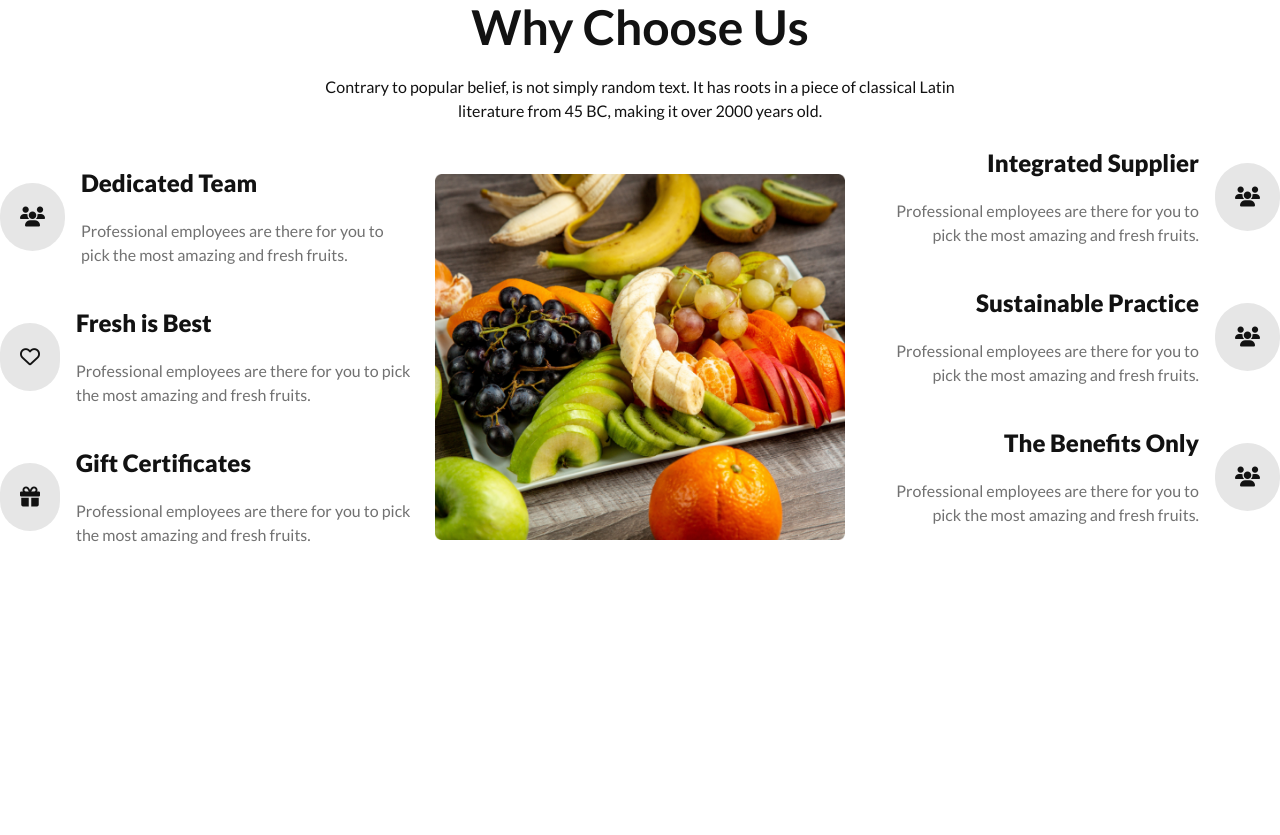
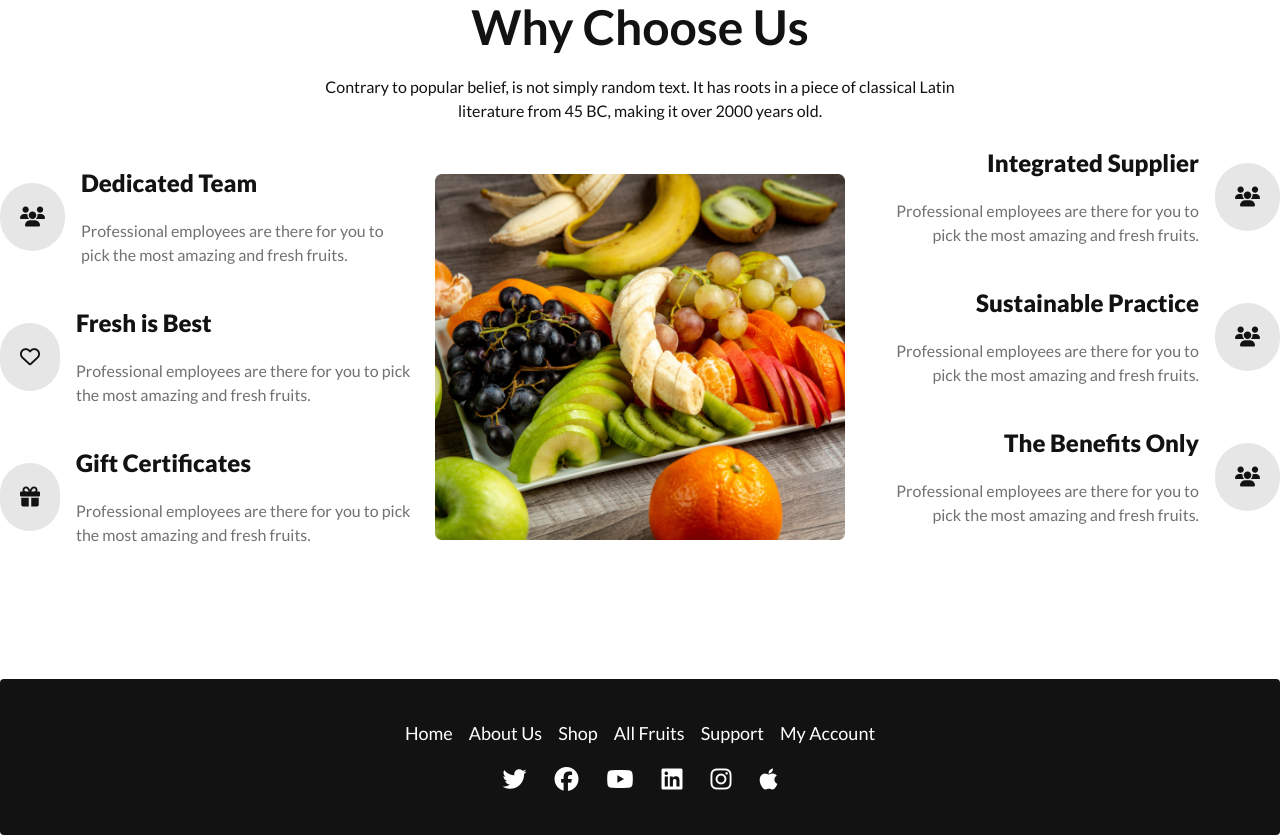
Before and after one commit to Subena-Khatun/Assignment-3-fruit-brust, a plain HTML site: page index.html in a window 1280 px wide. Shown: the part 1589-2424 px from the top of the page. Before the commit the page ends 2268 px from the top, so only its background shows below. Drawn offline with nearby package versions, Linux system fonts and the light colour scheme.

Commit message:
footer added

```diff
--- a/index.html
+++ b/index.html
@@ -273,5 +273,24 @@
             </div>
         </div>
     </main>
+    <footer class="footer footer-center p-10 bg-[#121212]  text-[#ffffff] text-base-content rounded gap-y-4">
+        <div class="grid grid-flow-col gap-4 text-lg">
+          <a class="link link-hover">Home</a>
+          <a class="link link-hover">About Us</a>
+          <a class="link link-hover">Shop</a>
+          <a class="link link-hover">All Fruits</a>
+          <a class="link link-hover">Support</a>
+          <a class="link link-hover">My Account</a>
+        </div>
+        <ul class="grid grid-flow-col gap-3 text-[#ffffff] justify-center text-2xl">
+            <li class="px-2"><a href=""><i class="fa-brands fa-twitter"></i></a></li>
+            <li class="px-2"><a href=""><i class="fa-brands fa-facebook"></i></a></li>
+            <li class="px-2"><a href=""><i class="fa-brands fa-youtube"></i></a></li>
+            <li class="px-2"><a href=""><i class="fa-brands fa-linkedin"></i></a></li>
+            <li class="px-2"><a href=""><i class="fa-brands fa-instagram"></i></a></li>
+            <li class="px-2"><a href=""><i class="fa-brands fa-apple"></i></a></li>
+        </ul>
+
+      </footer>
 </body>
 </html>
```
